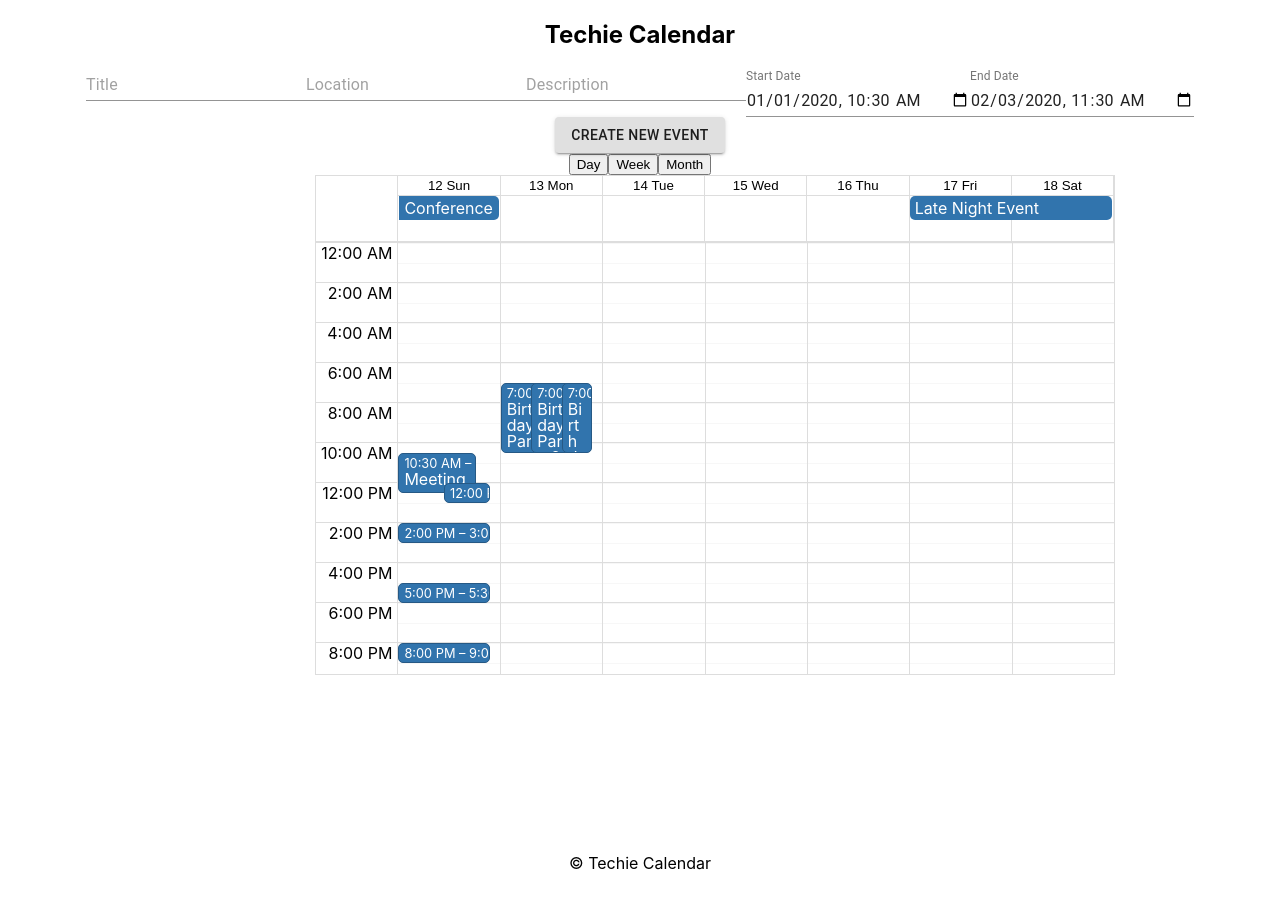
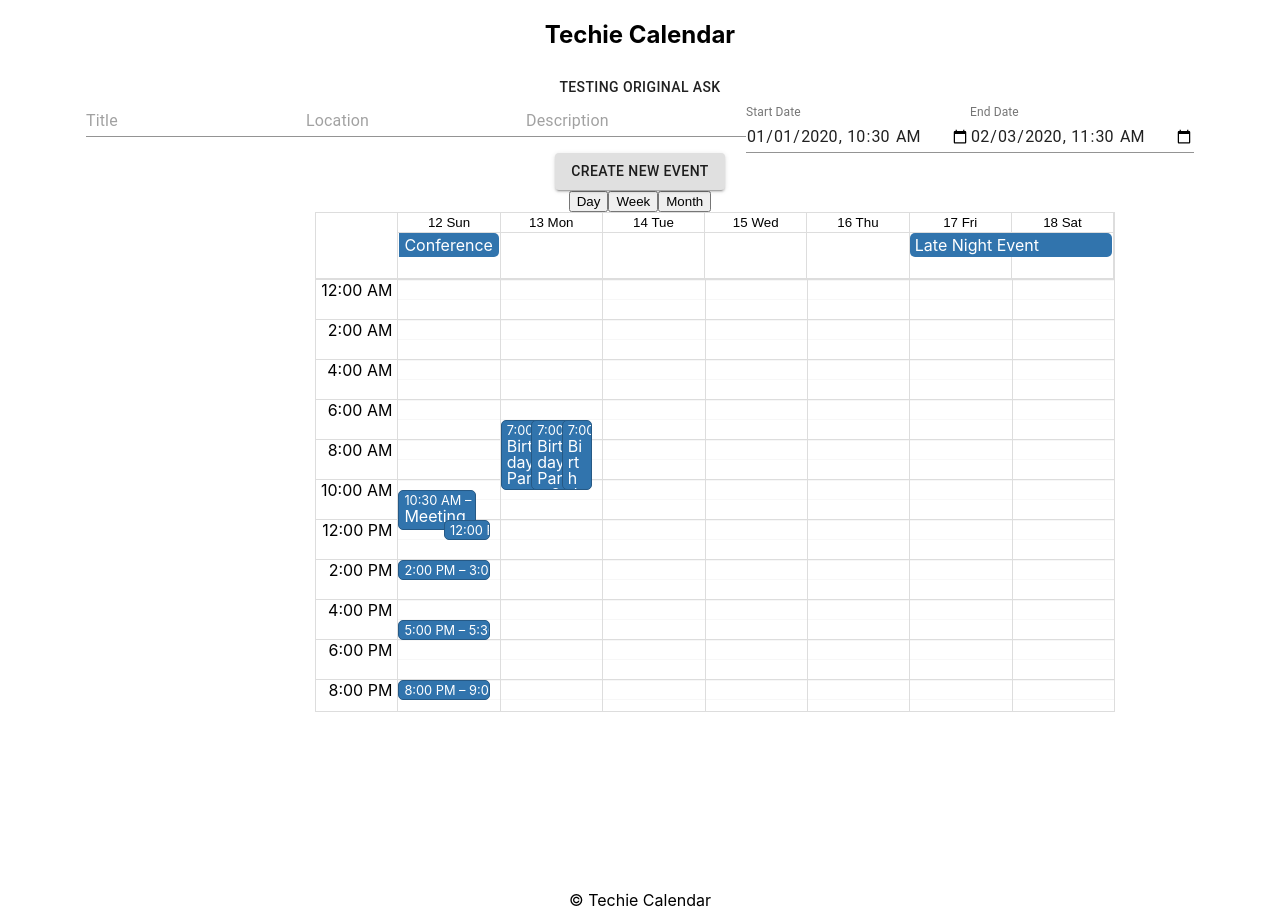
Before and after one commit to ChrisJo93/techie-calendar, a React (Create React App) app: page / in a window 1280 px wide. Before the commit the page ends 873 px from the top, so only its background shows below. Built offline with nearby package versions, Linux system fonts and the light colour scheme.

Commit message:
having working insert button. Base request fulfilled

```diff
--- a/package.json
+++ b/package.json
@@ -1,5 +1,5 @@
 {
-  "name": "mui-ii-polybius",
+  "name": "Bearon",
   "version": "0.1.0",
   "private": true,
   "dependencies": {
--- a/src/Components/Calendar.js
+++ b/src/Components/Calendar.js
@@ -2,6 +2,7 @@ import React, { Component } from 'react';
 import TextField from '@material-ui/core/TextField';
 import MyCalendar from './MyCalendar';
 import { Button } from '@material-ui/core';
+import AddButton from './addButton';
 
 //TO DO
 //New Users need to be able to add themselves to established events.
@@ -174,6 +175,7 @@ class Calendar extends Component {
     return (
       <div>
         <div>
+          <AddButton />
           <TextField
             type="text"
             value={this.state.event.summary}
--- /dev/null
+++ b/src/Components/addButton.js
@@ -0,0 +1,83 @@
+import React, { Component } from 'react';
+import TextField from '@material-ui/core/TextField';
+import MyCalendar from './MyCalendar';
+import { Button } from '@material-ui/core';
+
+//TO DO
+//New Users need to be able to add themselves to established events.
+//They'll receive notifications from google. This solves the original issue.
+
+//Need a way to share event with others.
+
+//Need to display current events assigned to Techie Calendar.
+
+class AddButton extends Component {
+  state = {
+    gapi: window.gapi,
+    DDocs: 'https://www.googleapis.com/discovery/v1/apis/calendar/v3/rest',
+    Scopes: 'https://www.googleapis.com/auth/calendar.events',
+    location:
+      'https://zoom.us/j/93996303457?pwd=MVgreG4rRFVydlVKU3F5SGRvdGRhUT09',
+  };
+
+  handleClick = () => {
+    //function that signs user in and creates google calendar event.
+    this.state.gapi.load('client:auth2', () => {
+      this.state.gapi.client.init({
+        apiKey: process.env.REACT_APP_API_KEY,
+        clientId: process.env.REACT_APP_CLIENT_ID,
+        discoveryDocs: this.state.DDocs,
+        scope: this.state.Scopes,
+      });
+
+      this.state.gapi.client.load('calendar', 'v3', () =>
+        console.log('Client Loaded')
+      );
+
+      this.state.gapi.auth2
+        .getAuthInstance()
+        .signIn()
+        .then(() => {
+          const event = {
+            summary: 'Wayward Techie Meetup',
+            location: this.state.location,
+            description: 'Bi-Weekly Zoom Meeting',
+            start: {
+              dateTime: new Date('2020-12-17T19:00'), //new Date allows google to register dateTime picker
+              timeZone: 'America/Chicago',
+            },
+            end: {
+              dateTime: new Date('2020-12-17T20:00'),
+              timeZone: 'America/Chicago',
+            },
+            recurrence: ['RRULE:FREQ=WEEKLY;BYDAY=TH;INTERVAL=2'],
+            reminders: {
+              useDefault: false,
+              overrides: [
+                { method: 'email', minutes: 24 * 60 },
+                { method: 'popup', minutes: 10 },
+              ],
+            },
+          };
+
+          const request = this.state.gapi.client.calendar.events.insert({
+            calendarId: 'primary',
+            resource: event,
+          });
+          request.execute((event) => {
+            console.log('just before html link', event);
+            window.open(event.htmlLink);
+          });
+        });
+    });
+  };
+  render() {
+    return (
+      <div>
+        <Button onClick={this.handleClick}>Testing original ask</Button>
+      </div>
+    );
+  }
+}
+
+export default AddButton;
```
